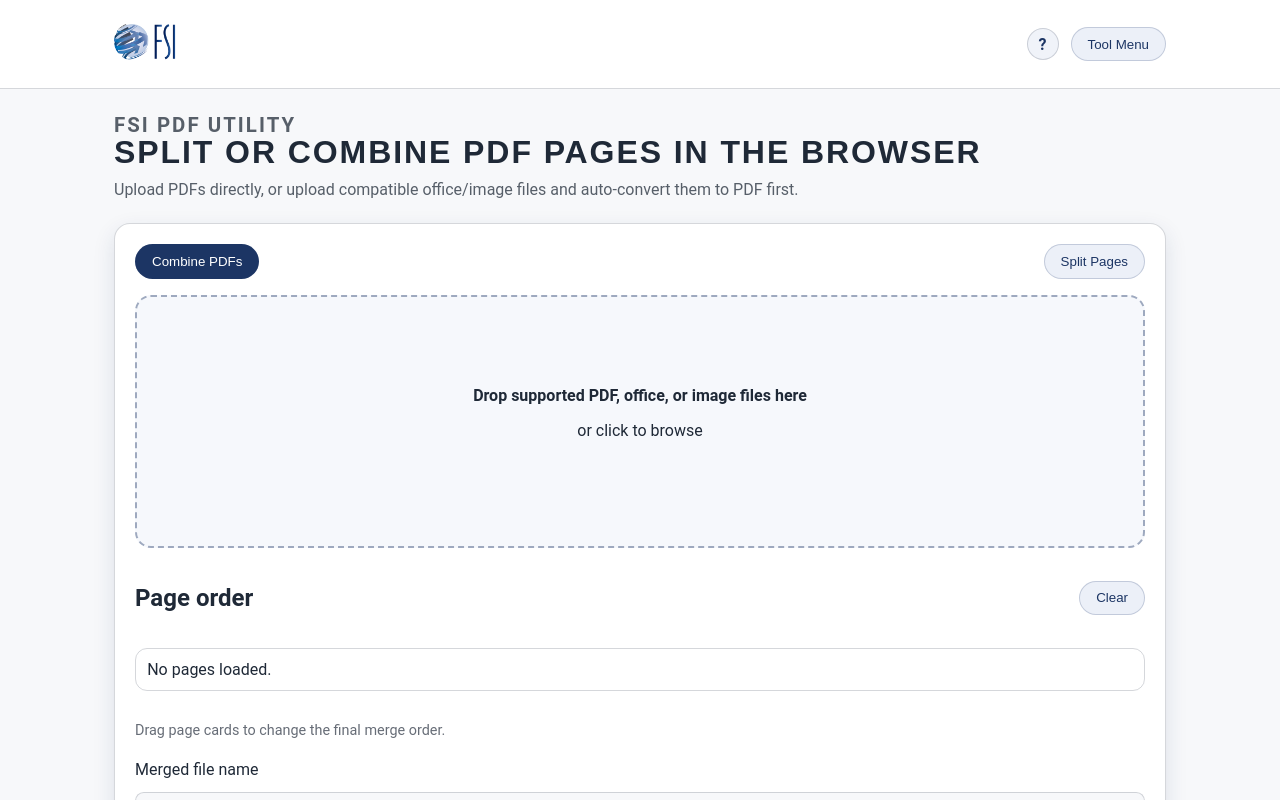
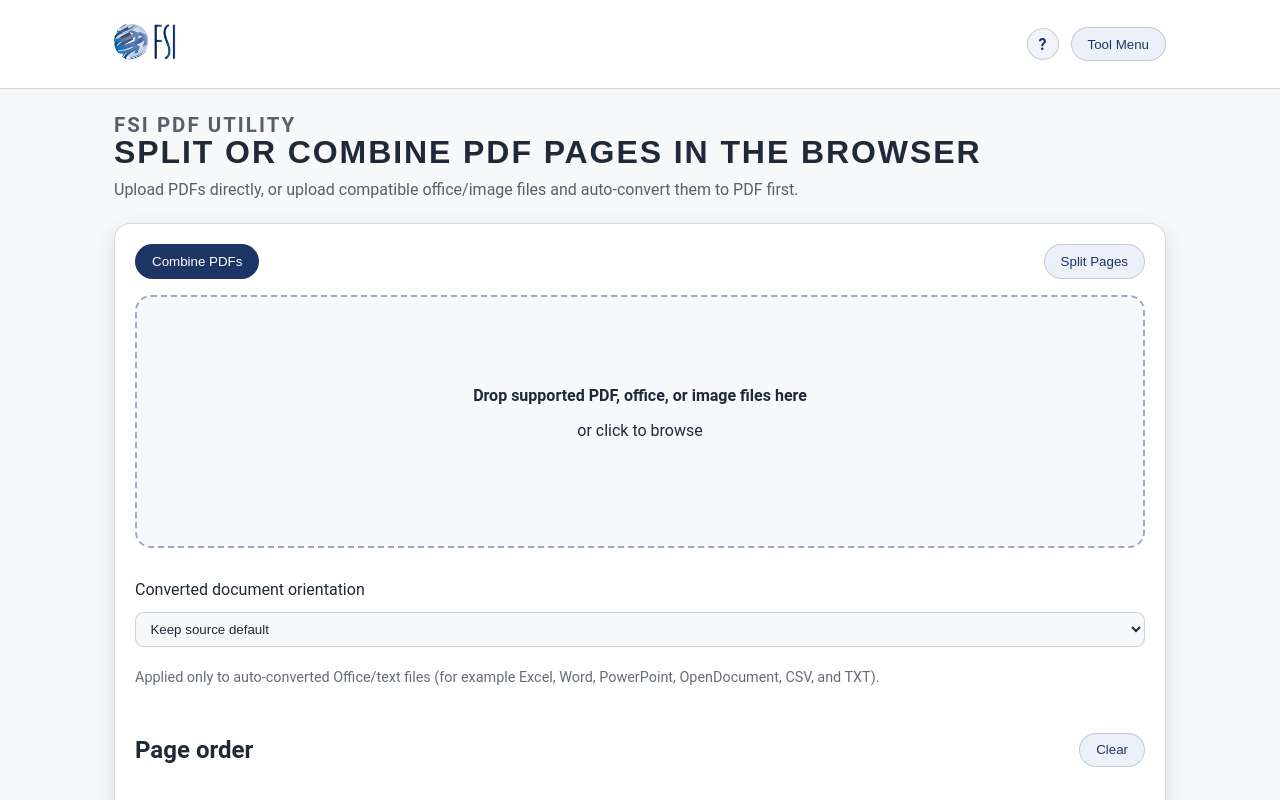
Before and after one commit to kdnye/PDFer, a Next.js app: page / in a window 1280 px wide. Shown: the top 800 px of the page. Built offline with nearby package versions, Linux system fonts and the light colour scheme.

Commit message:
Add orientation control for converted office pagination

```diff
--- a/app/api/convert-to-pdf/route.ts
+++ b/app/api/convert-to-pdf/route.ts
@@ -4,9 +4,15 @@ import os from "node:os";
 import path from "node:path";
 import { promisify } from "node:util";
 import { NextRequest, NextResponse } from "next/server";
-import { SERVER_CONVERTIBLE_DESCRIPTION, SERVER_CONVERTIBLE_EXTENSION_SET } from "../../lib/supported-file-types";
+import { degrees, PDFDocument } from "pdf-lib";
+import {
+  PAGINATION_ORIENTATION_EXTENSION_SET,
+  SERVER_CONVERTIBLE_DESCRIPTION,
+  SERVER_CONVERTIBLE_EXTENSION_SET,
+} from "../../lib/supported-file-types";
 
 const execFileAsync = promisify(execFile);
+type PaginationOrientation = "auto" | "portrait" | "landscape";
 
 export async function POST(request: NextRequest) {
   const tempRoot = await fs.mkdtemp(path.join(os.tmpdir(), "pdfer-convert-"));
@@ -14,6 +20,7 @@ export async function POST(request: NextRequest) {
   try {
     const formData = await request.formData();
     const uploadedFile = formData.get("file");
+    const paginationOrientation = parsePaginationOrientation(formData.get("paginationOrientation"));
 
     if (!(uploadedFile instanceof File)) {
       return NextResponse.json({ error: "Attach a file in the 'file' field." }, { status: 400 });
@@ -37,7 +44,12 @@ export async function POST(request: NextRequest) {
       { timeout: 60_000 },
     );
 
-    const pdfBuffer = await fs.readFile(outputPath);
+    let pdfBuffer = await fs.readFile(outputPath);
+    const shouldForceOrientation = paginationOrientation !== "auto" && PAGINATION_ORIENTATION_EXTENSION_SET.has(extension);
+
+    if (shouldForceOrientation) {
+      pdfBuffer = Buffer.from(await applyPaginationOrientation(pdfBuffer, paginationOrientation));
+    }
 
     return new NextResponse(pdfBuffer, {
       status: 200,
@@ -67,3 +79,28 @@ function stripFileExtension(fileName: string) {
 function sanitizeName(value: string) {
   return value.replace(/[^a-zA-Z0-9._-]+/g, "-").replace(/-+/g, "-").replace(/^-|-$/g, "").trim();
 }
+
+function parsePaginationOrientation(value: FormDataEntryValue | null): PaginationOrientation {
+  if (value === "portrait" || value === "landscape" || value === "auto") {
+    return value;
+  }
+
+  return "auto";
+}
+
+async function applyPaginationOrientation(buffer: Buffer, orientation: Exclude<PaginationOrientation, "auto">) {
+  const pdfDoc = await PDFDocument.load(buffer);
+
+  for (const page of pdfDoc.getPages()) {
+    const width = page.getWidth();
+    const height = page.getHeight();
+    const shouldRotate = orientation === "landscape" ? width < height : width > height;
+
+    if (shouldRotate) {
+      const currentRotation = page.getRotation().angle;
+      page.setRotation(degrees((currentRotation + 90) % 360));
+    }
+  }
+
+  return pdfDoc.save();
+}
--- a/app/lib/supported-file-types.ts
+++ b/app/lib/supported-file-types.ts
@@ -26,6 +26,21 @@ export const SUPPORTED_UPLOAD_EXTENSION_SET = new Set<string>(SUPPORTED_UPLOAD_E
 
 export const SERVER_CONVERTIBLE_EXTENSIONS = SUPPORTED_UPLOAD_EXTENSIONS.filter((ext) => ext !== "pdf");
 export const SERVER_CONVERTIBLE_EXTENSION_SET = new Set<string>(SERVER_CONVERTIBLE_EXTENSIONS);
+export const PAGINATION_ORIENTATION_EXTENSIONS = [
+  "doc",
+  "docx",
+  "xls",
+  "xlsx",
+  "ppt",
+  "pptx",
+  "odt",
+  "ods",
+  "odp",
+  "rtf",
+  "txt",
+  "csv",
+] as const;
+export const PAGINATION_ORIENTATION_EXTENSION_SET = new Set<string>(PAGINATION_ORIENTATION_EXTENSIONS);
 
 export const CONVERTIBLE_UPLOAD_ACCEPT = [
   "application/pdf",
--- a/app/page.tsx
+++ b/app/page.tsx
@@ -5,7 +5,12 @@ import { PDFDocument } from "pdf-lib";
 import * as pdfjsLib from "pdfjs-dist";
 import Image from "next/image";
 import fsiLogo from "../fsi-logo.png";
-import { CONVERTIBLE_UPLOAD_ACCEPT, SUPPORTED_UPLOAD_DESCRIPTION, SUPPORTED_UPLOAD_EXTENSION_SET } from "./lib/supported-file-types";
+import {
+  CONVERTIBLE_UPLOAD_ACCEPT,
+  PAGINATION_ORIENTATION_EXTENSION_SET,
+  SUPPORTED_UPLOAD_DESCRIPTION,
+  SUPPORTED_UPLOAD_EXTENSION_SET,
+} from "./lib/supported-file-types";
 
 pdfjsLib.GlobalWorkerOptions.workerSrc = `https://unpkg.com/pdfjs-dist@4.10.38/build/pdf.worker.min.mjs`;
 
@@ -32,6 +37,8 @@ type SplitRange = {
   end: number;
 };
 
+type PaginationOrientation = "auto" | "portrait" | "landscape";
+
 
 export default function Home() {
   const [mode, setMode] = useState<Mode>("merge");
@@ -41,6 +48,7 @@ export default function Home() {
   const [mergeFileName, setMergeFileName] = useState("merged.pdf");
   const [splitBaseName, setSplitBaseName] = useState("split");
   const [splitFileNames, setSplitFileNames] = useState("");
+  const [paginationOrientation, setPaginationOrientation] = useState<PaginationOrientation>("auto");
   const [status, setStatus] = useState("");
   const [statusType, setStatusType] = useState<"idle" | "success" | "error">("idle");
   const [working, setWorking] = useState(false);
@@ -95,7 +103,7 @@ export default function Home() {
 
     try {
       const selectedFiles = mode === "split" ? [selectableFiles[0]] : selectableFiles;
-      const pdfFiles = await Promise.all(selectedFiles.map(convertToPdfIfNeeded));
+      const pdfFiles = await Promise.all(selectedFiles.map((file) => convertToPdfIfNeeded(file, paginationOrientation)));
       const built = await Promise.all(pdfFiles.map(buildPdfState));
 
       if (mode === "split" && built[0]) {
@@ -151,6 +159,7 @@ export default function Home() {
     setMergeFileName("merged.pdf");
     setSplitBaseName("split");
     setSplitFileNames("");
+    setPaginationOrientation("auto");
     updateStatus("");
   }
 
@@ -327,6 +336,21 @@ export default function Home() {
             </div>
           </div>
 
+          <div className="splitControls" style={{ marginTop: "1rem" }}>
+            <label htmlFor="paginationOrientation">Converted document orientation</label>
+            <select
+              id="paginationOrientation"
+              className="fsi-input"
+              value={paginationOrientation}
+              onChange={(event) => setPaginationOrientation(event.target.value as PaginationOrientation)}
+            >
+              <option value="auto">Keep source default</option>
+              <option value="portrait">Portrait</option>
+              <option value="landscape">Landscape</option>
+            </select>
+            <p className="helperText">Applied only to auto-converted Office/text files (for example Excel, Word, PowerPoint, OpenDocument, CSV, and TXT).</p>
+          </div>
+
           <div className="pdf-toolbar">
             <h2>{mode === "merge" ? "Page order" : "Source PDF"}</h2>
             <div style={{ display: "flex", gap: "0.5rem" }}>
@@ -443,7 +467,7 @@ export default function Home() {
   );
 }
 
-async function convertToPdfIfNeeded(file: File): Promise<File> {
+async function convertToPdfIfNeeded(file: File, paginationOrientation: PaginationOrientation): Promise<File> {
   const extension = getFileExtension(file.name);
   if (extension === "pdf") {
     return file;
@@ -451,6 +475,8 @@ async function convertToPdfIfNeeded(file: File): Promise<File> {
 
   const formData = new FormData();
   formData.append("file", file);
+  const orientation = PAGINATION_ORIENTATION_EXTENSION_SET.has(extension) ? paginationOrientation : "auto";
+  formData.append("paginationOrientation", orientation);
 
   const response = await fetch("/api/convert-to-pdf", {
     method: "POST",
```
